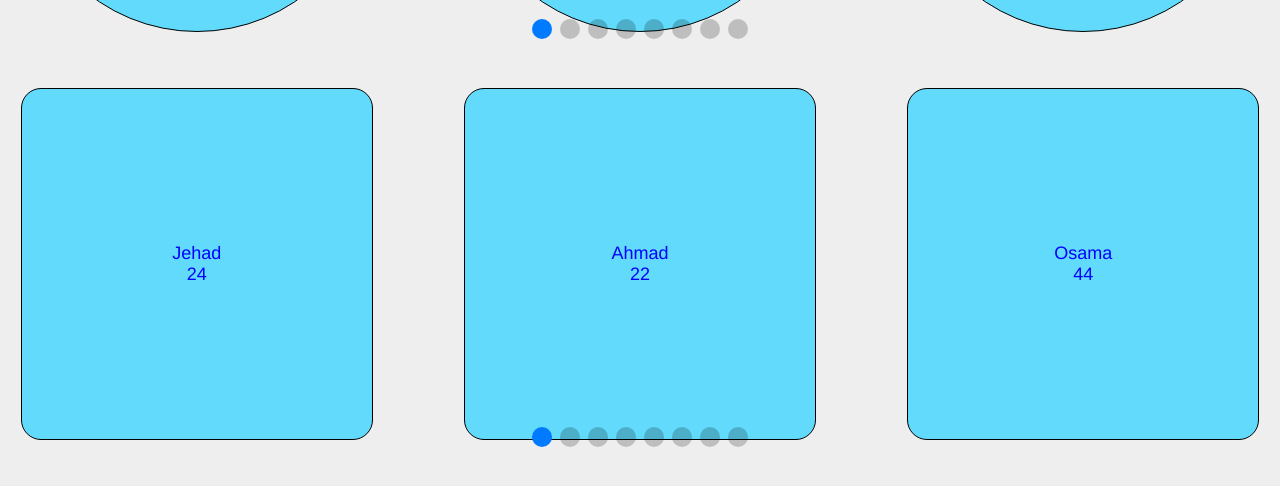
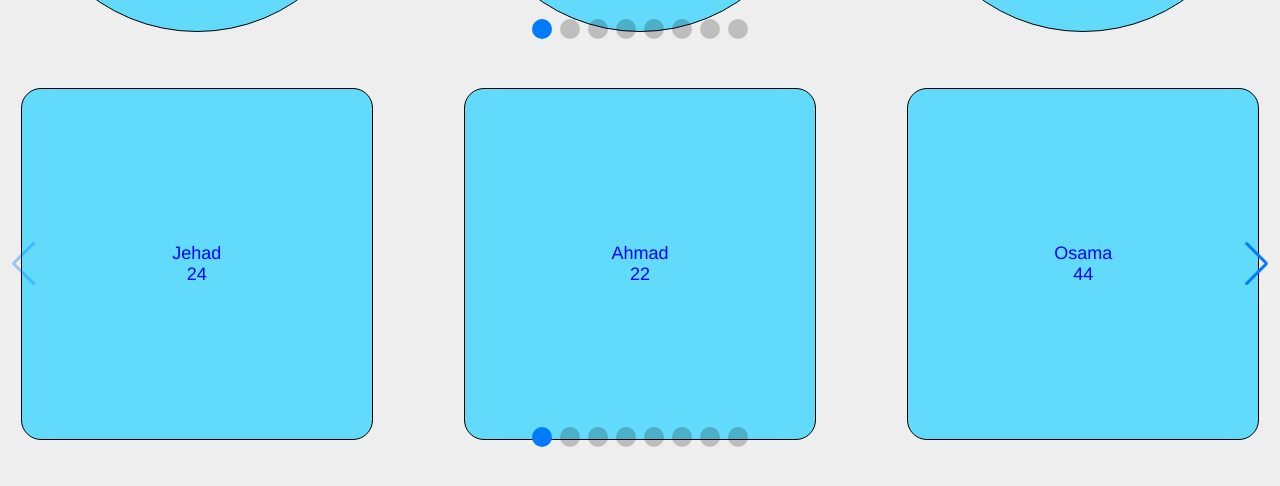
Before and after one commit to mohammaddarweesh-oop/project-one, a React (Create React App) app: page / in a window 1280 px wide. Shown: the part 358-844 px from the top of the page. Built offline with nearby package versions, Linux system fonts and the light colour scheme.

Commit message:
navigation && pagination 2

```diff
--- a/src/Components/SwiperCrousal/SwiperCrousal.js
+++ b/src/Components/SwiperCrousal/SwiperCrousal.js
@@ -40,7 +40,7 @@ const SwiperCrousal = ({ children, items, pagination, navigation }) => {
     <Swiper
       spaceBetween={50}
       slidesPerView={3}
-      navigation={navigation ? navigation : false}
+      navigation={navigation ? navigation : true}
       pagination={pagination ? pagination : false}
     >
       {cloneItem}
```
